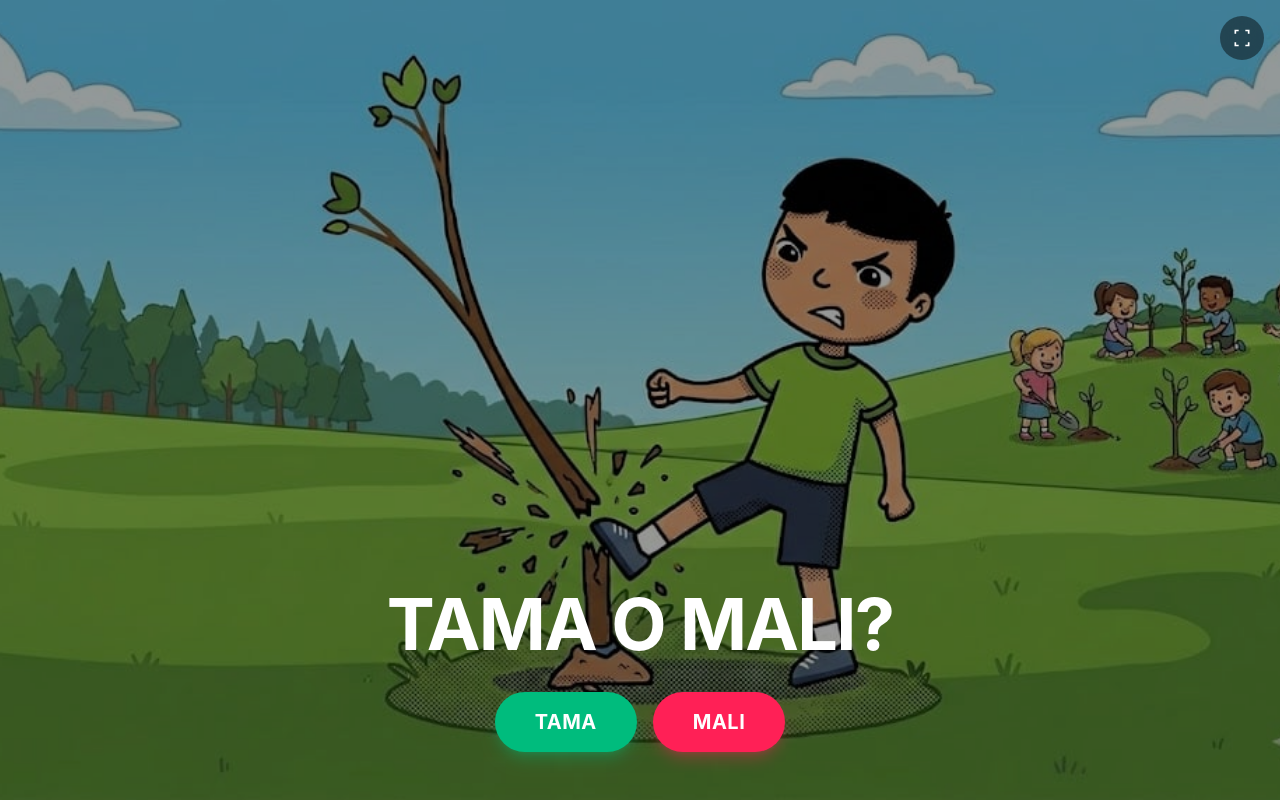
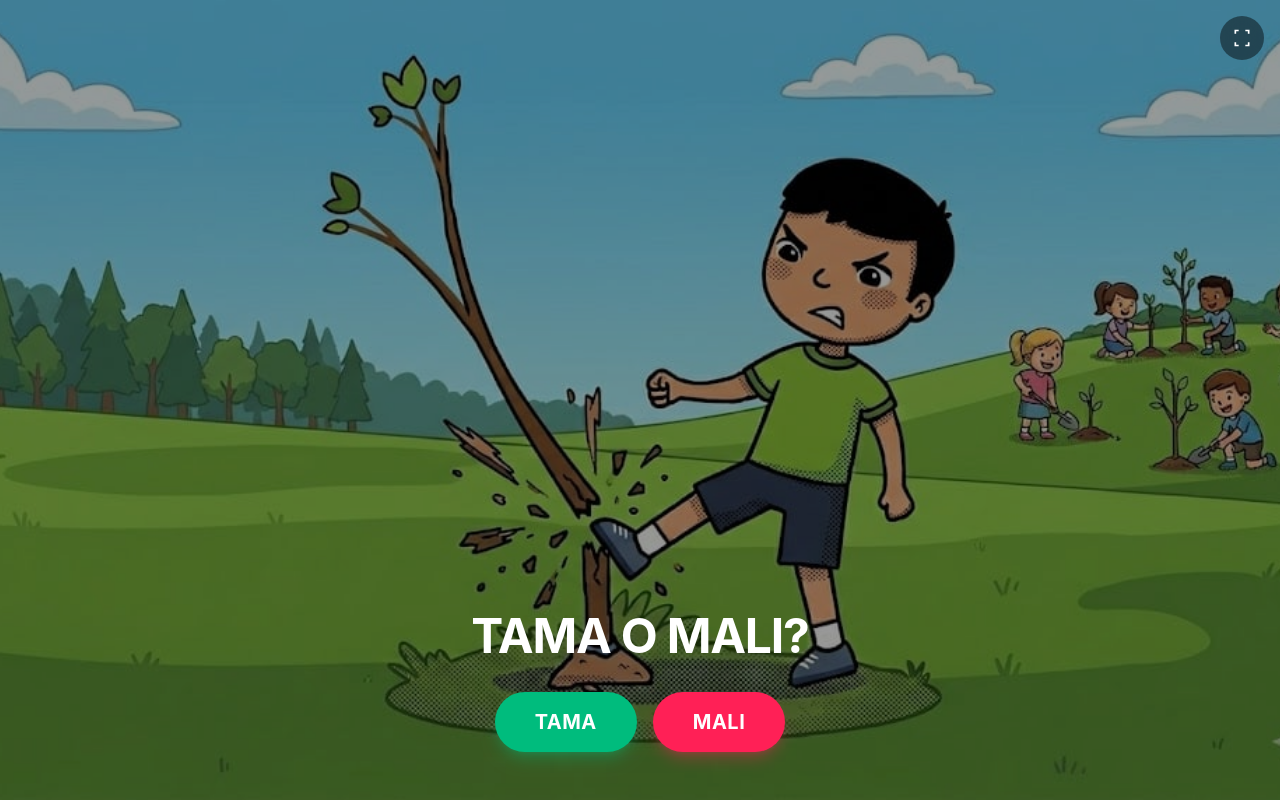
Before and after one commit to sijey04/interactiveSlides, a React (Vite) app: page / in a window 1280 px wide. Built offline with nearby package versions, Linux system fonts and the light colour scheme.

Commit message:
update the slides

```diff
--- a/src/App.jsx
+++ b/src/App.jsx
@@ -198,7 +198,7 @@ export default function App() {
                 transition={{ duration: 0.4 }}
               >
                 <motion.h1
-                  className="text-7xl font-bold tracking-tight text-white"
+                  className="text-5xl font-bold tracking-tight text-white"
                   initial={{ y: 20, opacity: 0 }}
                   animate={{ y: 0, opacity: 1 }}
                   transition={{ delay: 0.1 }}
```
Also changed, not shown: public/5.jpg.
